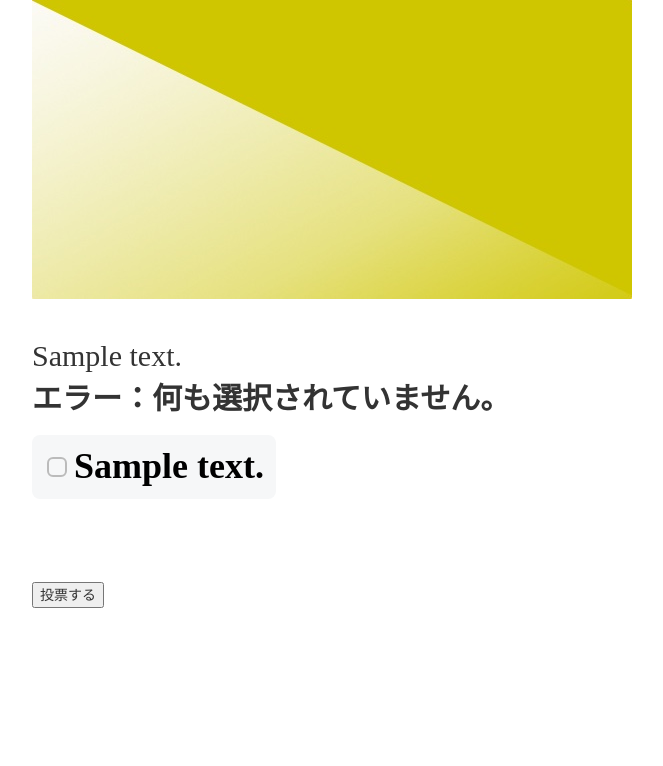
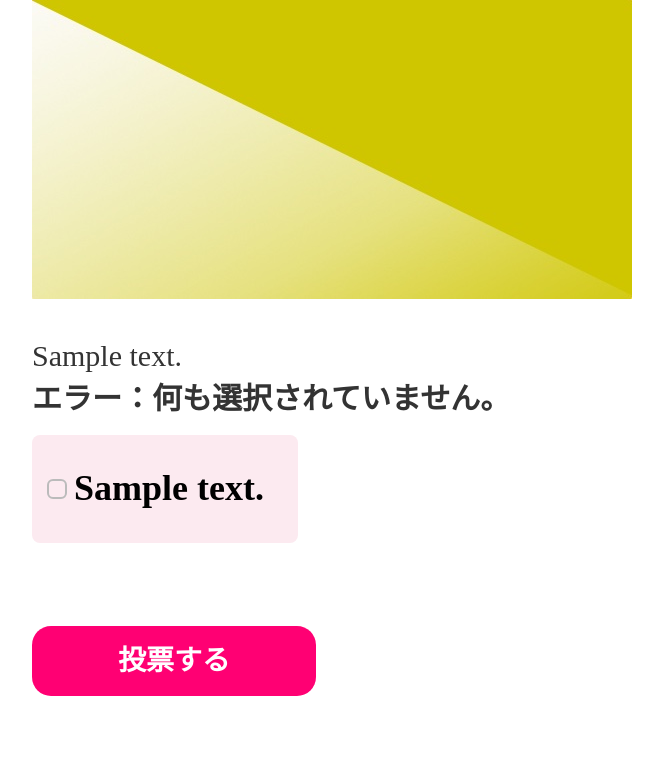
Before and after one commit to kovenki/meloon, a Django app: page /1/vote/ in a window 1280 px wide. Shown: the part 252-1018 px from the top of the page, without its empty margins (63-726 px from the left). Before the commit the page ends 860 px from the top, so only its background shows below. Run offline with Django 3.2, Linux system fonts and the light colour scheme; tables that the repository leaves empty hold one stand-in row (values such as "Sample post"); some libraries are stand-ins or nearby versions; some web fonts are replaced.

Commit message:
ラジオボタン、投票ボタンのデザイン修正

```diff
--- a/polls/templates/polls/detail.html
+++ b/polls/templates/polls/detail.html
@@ -16,7 +16,7 @@
               <input type="radio" name="choice" id="choice{{ forloop.counter }}" value="{{ choice.id }}" />
               <label for="choice{{ forloop.counter }}" class="radio">{{ choice.choice_text }}</label><br><br>
               {% endfor %}</h1>
-              <input type="submit" value="投票する" />
+              <input type="submit" value="投票する" class="sbt_1" />
             </form>
 </ul>
 {% endblock %}
--- a/polls/templates/polls/results.html
+++ b/polls/templates/polls/results.html
@@ -17,6 +17,6 @@
         </h1>
         </ul>
 
-        <h2><a href="{% url 'polls:detail' question.id %}">もう一度投票する</a></h2>
+        <input type="submit" value="もう1度" onclick="location.href='{% url 'polls:detail' question.id %}'" class="sbt_1" />
 </ul>
 {% endblock %}
--- a/static/css/polls.css
+++ b/static/css/polls.css
@@ -67,6 +67,7 @@
 }
 
 
+
 input[type=radio], input[type=checkbox] {
   display: none;
 }
@@ -78,17 +79,17 @@
   position: relative;
   display: inline-block;
   margin: 0 20px 8px 0;
-  padding: 12px 12px 12px 42px;
+  padding: 34px 34px 34px 42px;
   border-radius: 8px;
-  background-color: #f6f7f8;
+  background-color: #fceaf0;
   vertical-align: middle;
   cursor: pointer;
 }
 .radio:hover {
-  background-color: #e2edd7;
+  background-color: #f9a2c0;
 }
 .radio:hover:after {
-  border-color: #53b300;
+  border-color: #f22e72;
 }
 .radio:after {
   -webkit-transition: border-color 0.2s linear;
@@ -110,16 +111,34 @@
   transition: opacity 0.2s linear;
   position: absolute;
   top: 50%;
-  left: 20px;
+  left: 18px;
   display: block;
-  margin-top: -5px;
-  width: 10px;
-  height: 10px;
-  border-radius: 50%;
-  background-color: #53b300;
+  margin-top: -6.5px;
+  width: 14px;
+  height: 14px;
+  border-radius: 30%;
+  background-color: #f713a0;
   content: '';
   opacity: 0;
 }
 input[type=radio]:checked + .radio:before {
   opacity: 1;
 }
+
+
+
+.sbt_1{
+	width:40%;
+	height:70px;
+	background-color:#ff0073;
+	border:none;
+	color:#fff;
+	font-size:200%;
+  border-radius: 19px;
+	font-weight:700;
+
+}
+.sbt_1:hover{
+	background-color:#66545f !important;
+	color:#fff;
+}
```
Also changed, not shown: static/css/sp_polls.css (+47 -11 lines).
